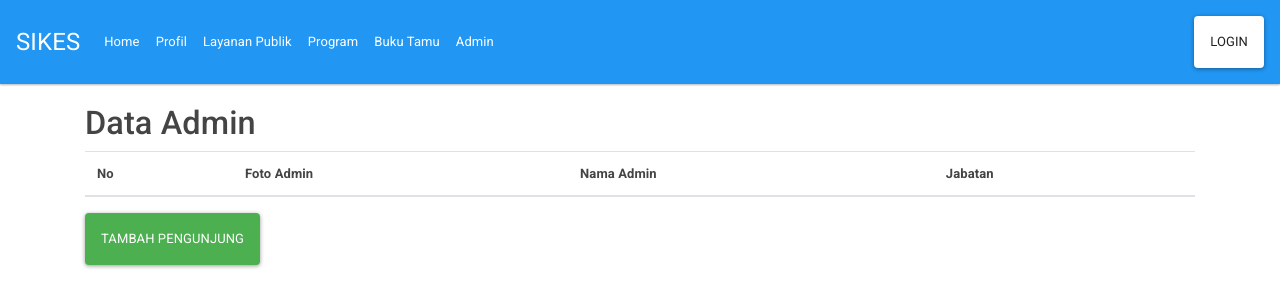
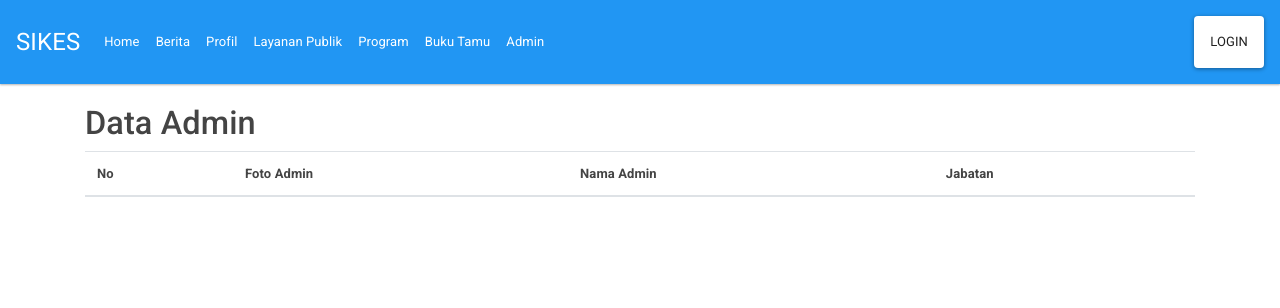
Before and after one commit to ilham-bintang/Latihan-Website-Pure-PHP, a PHP site: page /admin.php in a window 1280 px wide. Shown: the top 308 px of the page. Run offline with PHP 8.4, Linux system fonts and the light colour scheme; data that the repository does not hold is empty; some libraries are stand-ins or nearby versions.

Commit message:
fix berita dan tambah admin

```diff
--- a/admin.php
+++ b/admin.php
@@ -46,9 +46,7 @@ include 'database/koneksi.php';
       <?php if(isset($_SESSION['username'])) { ?>
         <td>
           <div class="btn-group" role="group" aria-label="Basic example">
-              <button type="button" class="btn btn-success">
-                  <span class="fa fa-drivers-license-o" aria-hidden="true"></span> Lihat
-              </button>
+
               <button type="button" class="btn btn-warning"> Edit
                   <span class="fa fa-edit" aria-hidden="true"></span>
               </button>
@@ -68,8 +66,53 @@ include 'database/koneksi.php';
 
 </div>
 
-<div class="container">
-  <button type="button" class="btn btn-success">Tambah Pengunjung</button>
+<?php if(isset($_SESSION['username'])) { ?>
+  <div class="container">
+    <button type="button" class="btn btn-success" data-toggle="modal" data-target="#tambahAdmin">Tambah Admin</button>
+  </div>
+<?php }?>
+
+<div class="modal fade" id="tambahAdmin">
+  <div class="modal-dialog" role="document">
+    <div class="modal-content">
+      <div class="modal-header">
+        <h5 class="modal-title">Tambah Admin</h5>
+        <button type="button" class="close" data-dismiss="modal" aria-label="Close">
+          <span aria-hidden="true">&times;</span>
+        </button>
+      </div>
+      <div class="modal-body">
+      <form action="aksi_tambah_admin.php" method="post" enctype="multipart/form-data">
+        <fieldset>
+          <div class="form-group">
+            <label for="username">Nama</label>
+            <input type="text" class="form-control" id="username" placeholder="nama" name="nama">
+          </div>
+          <div class="form-group">
+            <label for="exampleInputPassword1">Username</label>
+            <input type="text" class="form-control" id="exampleInputPassword1" placeholder="Username" name="username">
+          </div>
+          <div class="form-group">
+            <label for="exampleInputPassword1">Password</label>
+            <input type="password" class="form-control" id="exampleInputPassword1" placeholder="Password" name="password">
+          </div>
+          <div class="form-group">
+            <label for="exampleInputPassword1">Jabatan</label>
+            <input type="text" class="form-control" id="exampleInputPassword1" placeholder="Jabatan" name="jabatan">
+          </div>
+          <div class="form-group">
+            <label for="exampleInputPassword1">Foto</label>
+            <input type="file" class="form-control" id="exampleInputPassword1" placeholder="Foto" name="foto">
+          </div>
+        </fieldset>
+      </div>
+      <div class="modal-footer">
+        <button type="submit" class="btn btn-primary">Tambah</button>
+        <button type="button" class="btn btn-secondary" data-dismiss="modal">Close</button>
+      </div>
+      </form>
+    </div>
+  </div>
 </div>
 
 <?php include 'partials/footer.php'; ?>
--- a/buku_tamu.php
+++ b/buku_tamu.php
@@ -67,6 +67,8 @@ include 'database/koneksi.php';
   <button type="button" class="btn btn-success" data-toggle="modal" data-target="#tambahPengunjung">Tambah Pengunjung</button>
 </div>
 <?php }?>
+
+
 <div class="modal fade" id="tambahPengunjung">
   <div class="modal-dialog" role="document">
     <div class="modal-content">
--- a/partials/head.php
+++ b/partials/head.php
@@ -41,11 +41,9 @@
         <li class="nav-item active">
           <a class="nav-link" href="index.php">Home <span class="sr-only">(current)</span></a>
         </li>
-        <?php if(isset($_SESSION['username'])) { ?>
           <li class="nav-item active">
             <a class="nav-link" href="berita.php">Berita</a>
           </li>
-        <?php } ?>
         <li class="nav-item active">
           <a class="nav-link" href="profil.php">Profil</a>
         </li>
```
Also changed, not shown: aksi_tambah_admin.php (added, +32 -0 lines), berita.php (+6 -2 lines), assets/img/admin/me.jpg (added).
